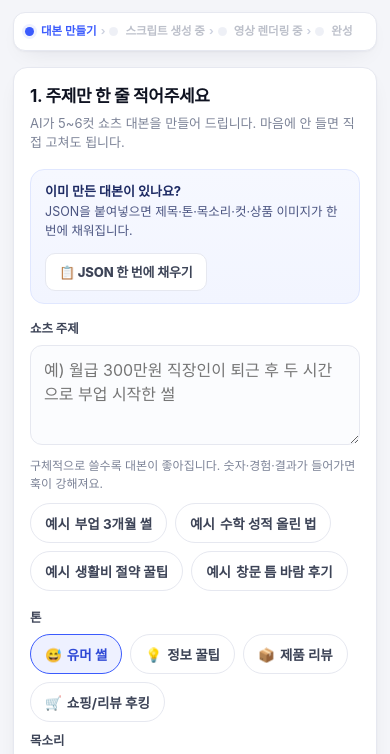
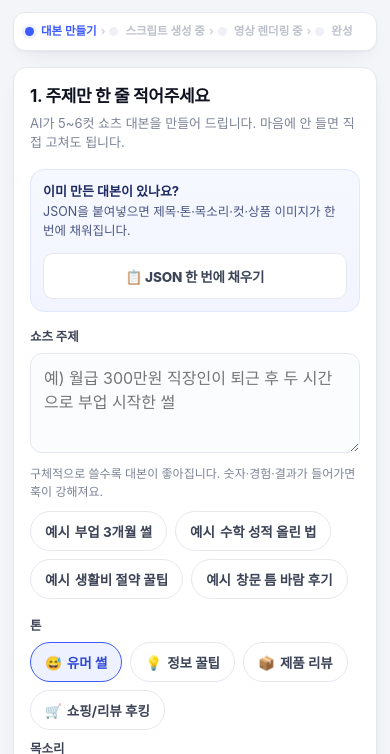
Before and after one commit to twinspapa84/shorts-maker, a plain HTML site: page docs/index.html in a window 390 px wide. Shown: the part 56-810 px from the top of the page. Drawn offline with Linux system fonts and the light colour scheme.

Commit message:
style(json): 모바일에서 JSON 채우기 버튼을 꽉 찬 크기로

```diff
--- a/docs/index.html
+++ b/docs/index.html
@@ -342,6 +342,10 @@
     .stepper::-webkit-scrollbar{display:none}
     .stepper .arw{font-size:11px}
     .btn{height:50px}
+    .jsonbar{padding:12px}
+    .jsonbar .jb-txt{flex:1 1 100%}
+    .jsonbar .json-open{width:100%; height:46px; font-size:13.5px}
+    .stepnav .json-open.top{height:36px}
   }
   @media (min-width:1024px){
     .phone.max{max-width:330px; margin:0 auto}
```
